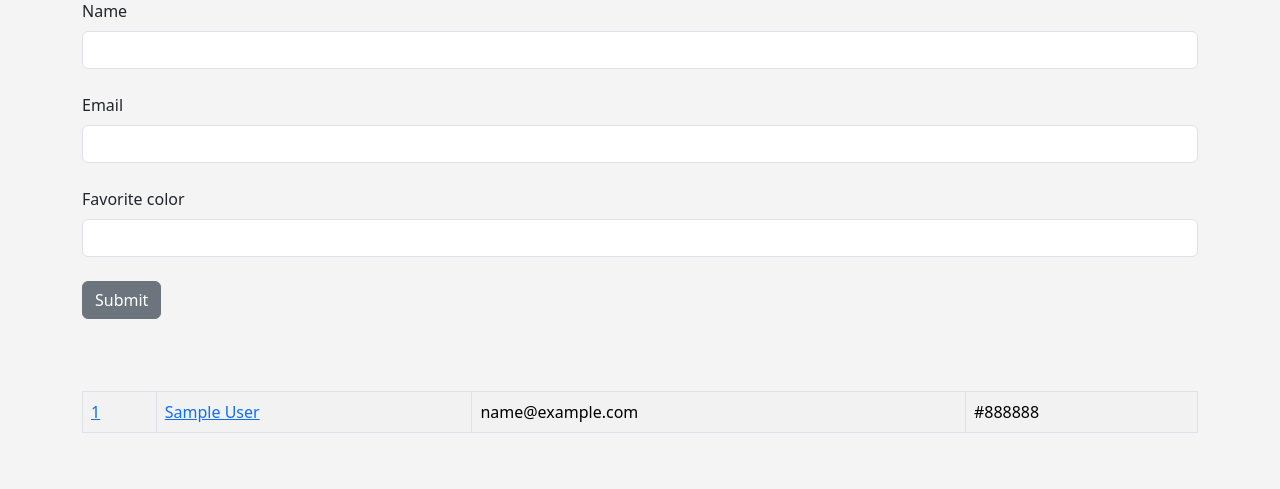
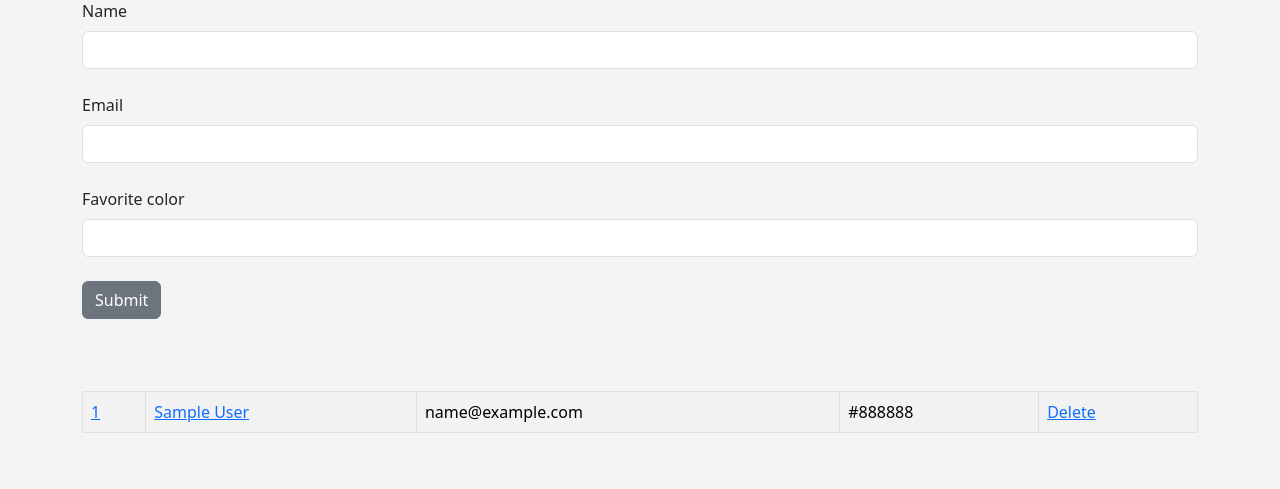
Before and after one commit to FreitasLucasM/FlaskStudies, a Flask app: page /user/add in a window 1280 px wide. Shown: the part 185-674 px from the top of the page. Run offline with Flask 3, Linux system fonts and the light colour scheme; tables that the repository leaves empty hold one stand-in row (values such as "Sample post").

Commit message:
Add Delete user

```diff
--- a/main.py
+++ b/main.py
@@ -50,6 +50,24 @@ class UserForm(FlaskForm):
     email = StringField("Email", validators=[DataRequired()])
     favorite_color = StringField("Favorite color")
     submit = SubmitField('Submit')
+
+
+@app.route('/delete/<int:id>')
+def delete(id):
+    user_to_delete = users.query.get_or_404(id)
+    name = None
+    form = UserForm()
+    try:
+        db.session.delete(user_to_delete)
+        db.session.commit()
+        flash("User Deleted Successfully!")
+
+        our_users = users.query.order_by(users.date_added)
+        return render_template('add_user.html', form=form, name=name, our_users=our_users)
+    except:
+        flash("Something goes wrong")
+        our_users = users.query.order_by(users.date_added)
+        return render_template('add_user.html', form=form, name=name, our_users=our_users)
 
 
 @app.route('/update/<int:id>', methods=['GET', 'POST'])
--- a/templates/add_user.html
+++ b/templates/add_user.html
@@ -24,6 +24,7 @@
       <td><a href="#">{{ our_user.name }}</a></td>
       <td>{{ our_user.email}}</td>
       <td>{{ our_user.favorite_color}}</td>
+      <td><a href="{{ url_for('delete', id=our_user.id) }}">Delete</a></td>
     </tr>
 
     {% endfor %}
@@ -57,6 +58,7 @@
       </td>
       <td>{{ our_user.email}}</td>
       <td>{{ our_user.favorite_color}}</td>
+      <td><a href="{{ url_for('delete', id=our_user.id) }}">Delete</a></td>
     </tr>
 
     {% endfor %}
--- a/templates/update.html
+++ b/templates/update.html
@@ -40,6 +40,12 @@
     value=name_to_update.favorite_color) }}
     <br />
     {{ form.submit(class="btn btn-secondary") }}
+    <a
+      class="btn btn-danger"
+      type="button"
+      href="{{ url_for('delete', id=name_to_update.id) }}"
+      >Delete</a
+    >
   </form>
   <br /><br /><br />
 
```
